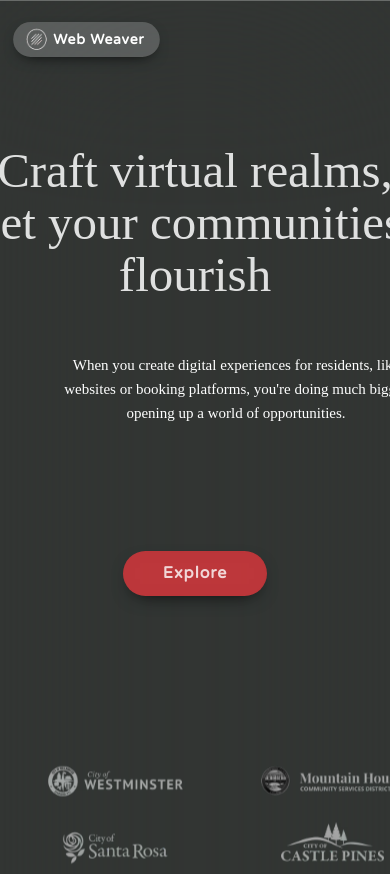
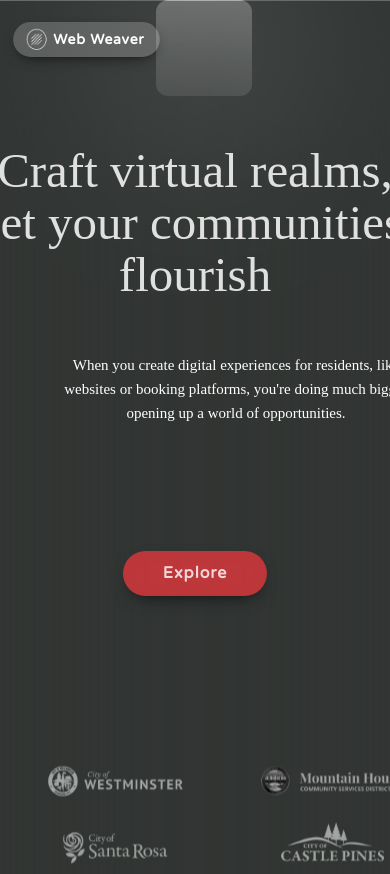
Before and after one commit to Anurag-amrev-7557/Landing-Page, a plain HTML site: page index.html in a window 390 px wide. Shown: the top 874 px of the page. Drawn offline with nearby package versions, Linux system fonts and the light colour scheme; a web font is replaced by a local one.

Commit message:
Update style.css

```diff
--- a/style.css
+++ b/style.css
@@ -919,8 +919,11 @@ body {
     }
 
     .blob-container {
-        width: 100vw;
-        height: 100vh;
+        width: 100%;
+        height: 100%;
+        position: fixed;
+        top: 0;
+        left: 0;
     }
 
     .card {
```
